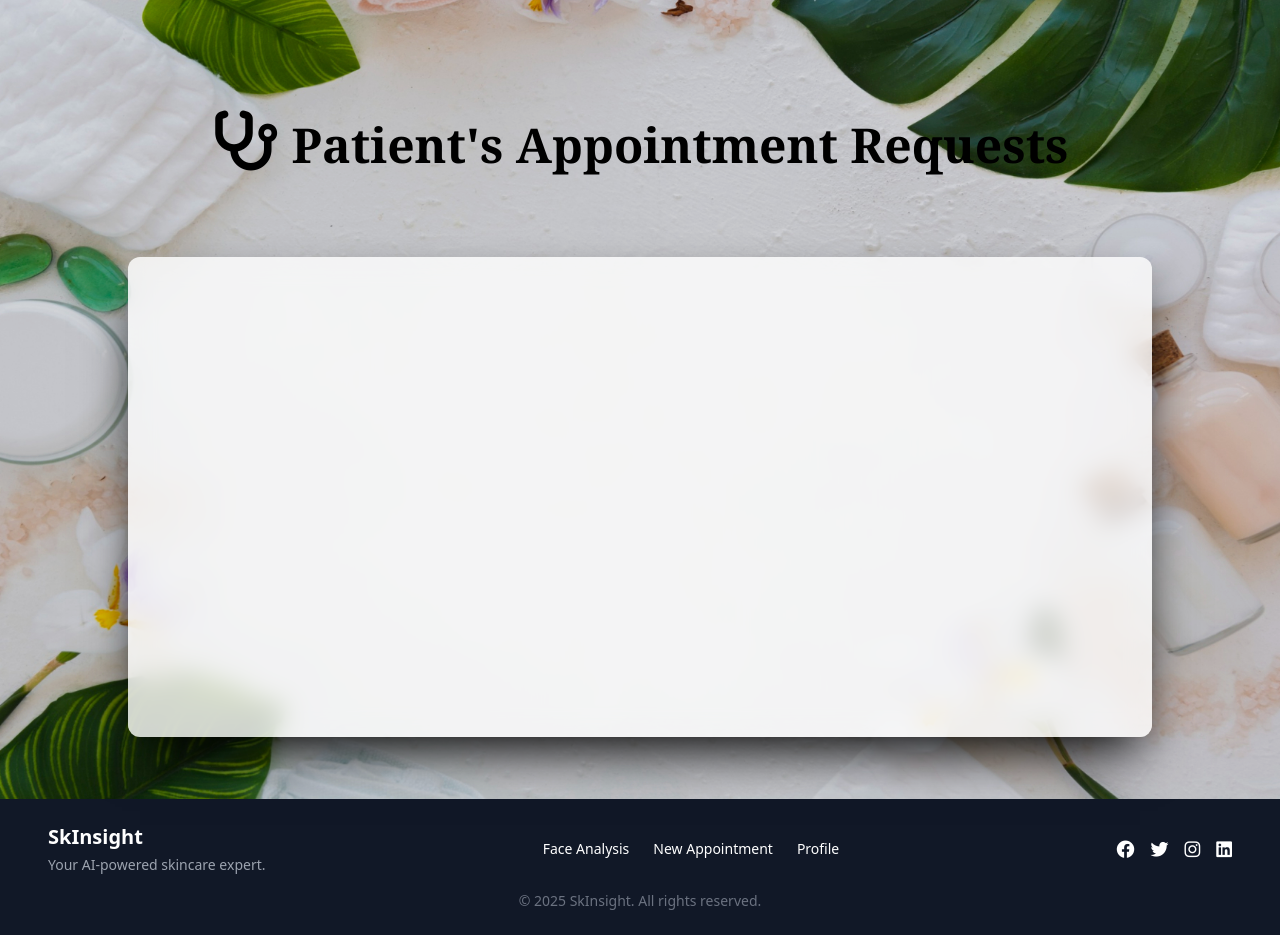
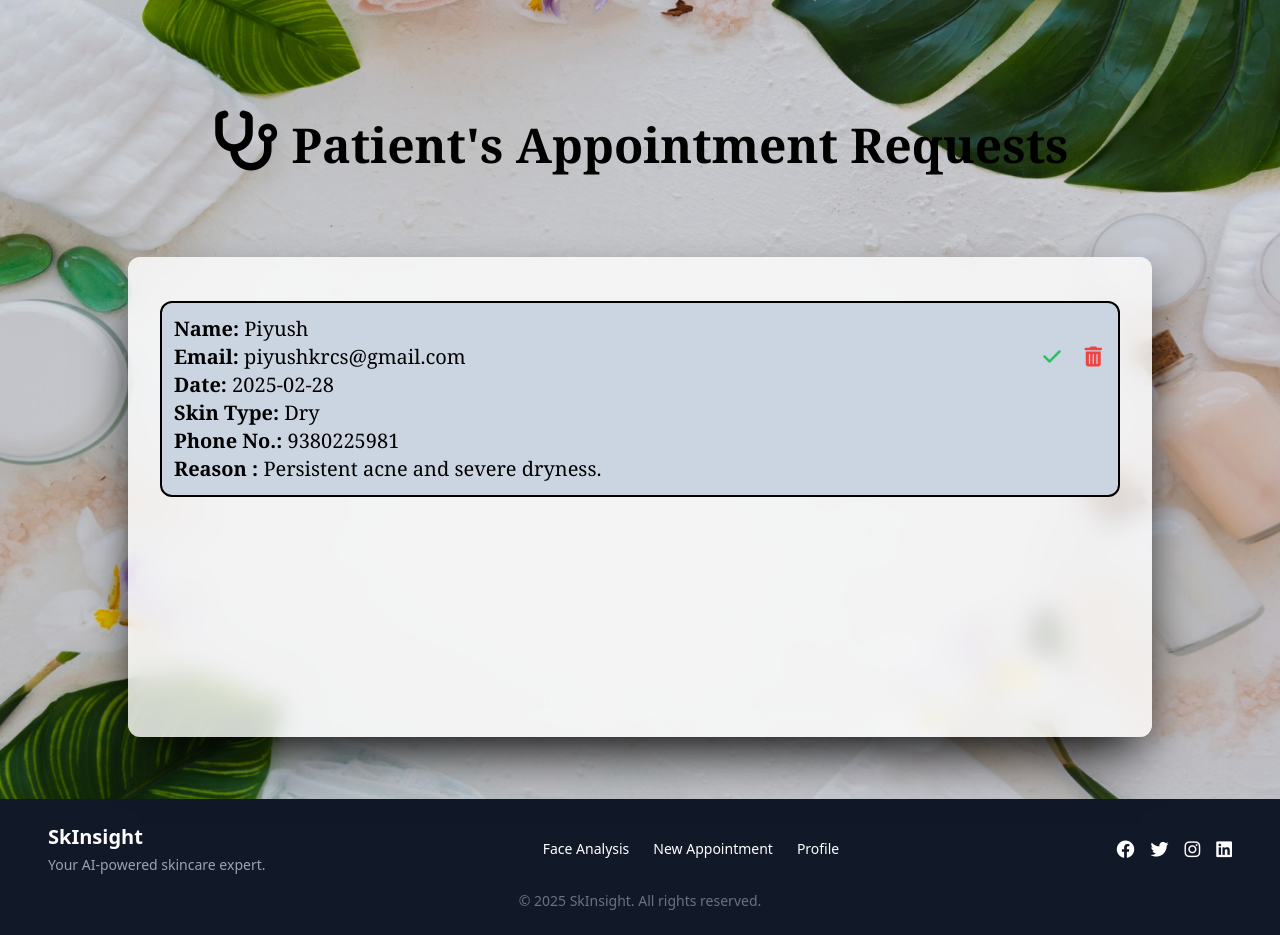
Before and after one commit to madhavc9/Project-SkInsight, a Flask app: page /allappointments in a window 1280 px wide. Shown: the part 81-1016 px from the top of the page. Run offline with Flask 3, Linux system fonts and the light colour scheme; data comes from the database, SQL or seed files in the repository; parts of the project's set-up code (start-up, migrations or seed data) failed here and were passed over; some libraries are stand-ins or nearby versions.

Commit message:
Update doctor.html

```diff
--- a/templates/doctor.html
+++ b/templates/doctor.html
@@ -26,6 +26,93 @@
             </div>
         </div>
     </div>
+
+    <script>
+        var Alluser = {{ appointments  | safe }};
+
+        var container = document.getElementById("appointmentsContainer");
+        // Iterate over the appointments array
+
+        // Iterate over the appointments array
+        Alluser.forEach(function(appointment) {
+            // Create a new appointment div element
+            var appointmentDiv = document.createElement("div");
+            appointmentDiv.classList.add("h-auto", "w-full", "bg-slate-300", "mt-3", "rounded-xl", "border-black", "border-2", "p-3", "text-xl", "font-serif", "mb-3", "relative");
+
+            // Construct the content of the appointment div
+            var content = "<strong>Name:</strong> " + appointment[1] + "<br>" +
+                          "<strong>Email:</strong> " + appointment[2] + "<br>" +
+                          "<strong>Date:</strong> " + appointment[3] + "<br>" +
+                          "<strong>Skin Type:</strong> " + appointment[4] + "<br>"+
+                          "<strong>Phone No.:</strong> " + appointment[5] + "<br>"+
+                          "<strong>Reason :</strong> " + appointment[7] + "<br>"
+                          ;
+
+            // Set the content of the appointment div
+            appointmentDiv.innerHTML = content;
+
+            // Create icon for check (assuming it's a check mark)
+            var checkIcon = document.createElement("i");
+            if (appointment[8]==0){
+            checkIcon.classList.add("fas", "fa-check", "text-xl","text-green-500", "mr-2", "cursor-pointer","ml-2","absolute" ,"top-10","right-12");
+            }
+            checkIcon.onclick = function() {
+                // Call a function to handle check operation
+                handleCheck(appointment); // Pass appointment details to the function
+            };
+
+            // Create icon for trash (assuming it's a trash can)
+            var trashIcon = document.createElement("i");
+            trashIcon.classList.add("fas", "fa-trash-alt", "text-xl","text-red-500", "cursor-pointer","ml-2","absolute" ,"top-10","right-4");
+            trashIcon.onclick = function() {
+                // Call a function to handle delete operation
+                handleDelete(appointment); // Pass appointment details to the function
+            };
+
+            // Append icons to the appointment div
+            appointmentDiv.appendChild(checkIcon);
+            appointmentDiv.appendChild(trashIcon);
+
+            // Append the appointment div to the container
+            container.appendChild(appointmentDiv);
+        });
+
+        // Function to handle check operation
+        function handleCheck(appointment) {
+
+            var xhr = new XMLHttpRequest();
+            xhr.open("POST", "/update_status", true);
+            xhr.setRequestHeader("Content-Type", "application/x-www-form-urlencoded");
+            xhr.onreadystatechange = function () {
+                if (xhr.readyState === 4 && xhr.status === 200) {
+                    console.log("Appointment status updated successfully");
+                    window.location.reload();
+                    // You can perform additional actions if needed
+                }
+            };
+            xhr.send("appointment_id=" + appointment[0]+"&type="+ appointment[5]);
+        }
+
+        // Function to handle delete operation
+        function handleDelete(appointment) {
+            // You can perform delete operation here
+            var xhr = new XMLHttpRequest();
+            xhr.open("POST", "/delete_user_request", true);
+            xhr.setRequestHeader("Content-Type", "application/x-www-form-urlencoded");
+            xhr.onreadystatechange = function () {
+                if (xhr.readyState === 4 && xhr.status === 200) {
+                    console.log("deleted successfully");
+                    window.location.reload();
+                    // You can perform additional actions if needed
+                }
+            };
+            xhr.send("id=" + appointment[0]);
+
+        }
+
+    </script>
+
+
     <!-- Footer with same background as header -->
     <footer class="bg-gray-900 text-white py-6 mt-auto">
         <div class="container mx-auto px-6 md:px-12 flex flex-col md:flex-row justify-between items-center">
```
